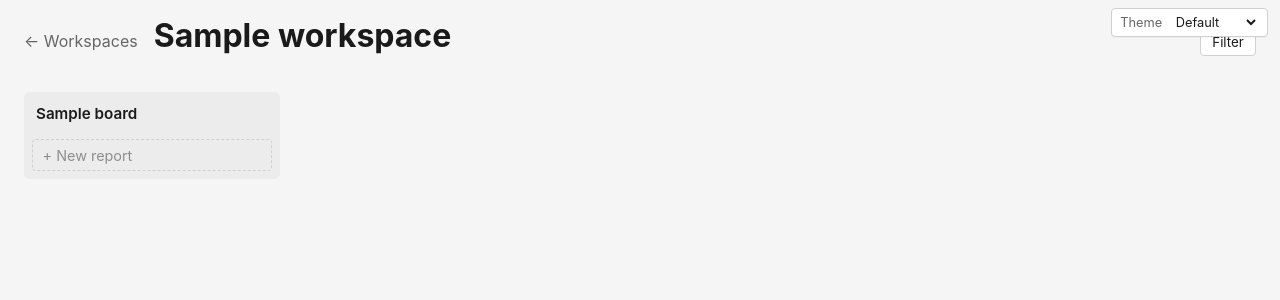
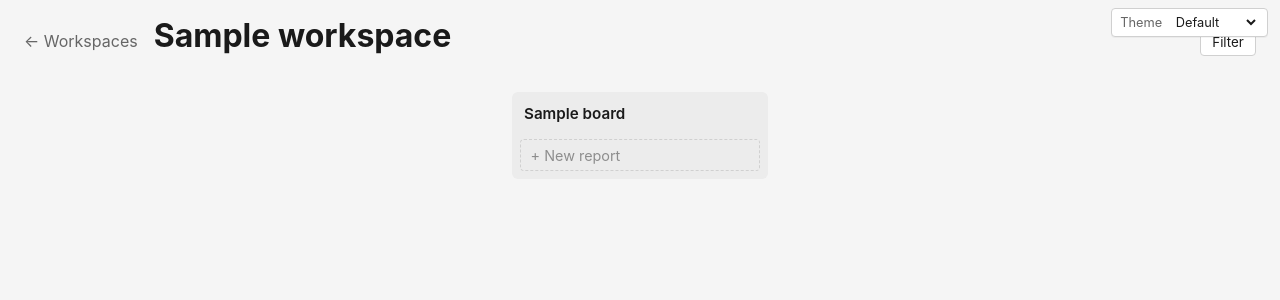
Before and after one commit to rgvulc/reportboard, a Flask app: template app/templates/workspaces/board.html in a window 1280 px wide. Shown: the top 300 px of the page. Run offline with Flask 3, Linux system fonts and the light colour scheme; the template is opened without the code that fills it: most values are stand-ins (such as "Sample title", 1, 10 or a date in 2020); some libraries are stand-ins or nearby versions.

Commit message:
adding centering to boards

```diff
--- a/app/static/css/app.css
+++ b/app/static/css/app.css
@@ -338,6 +338,7 @@ main:has(.board-columns) {
     overflow-x: auto;
     padding-bottom: 0.5rem;
     align-items: flex-start;
+    justify-content: safe center;
 }
 
 .board-column {
```
